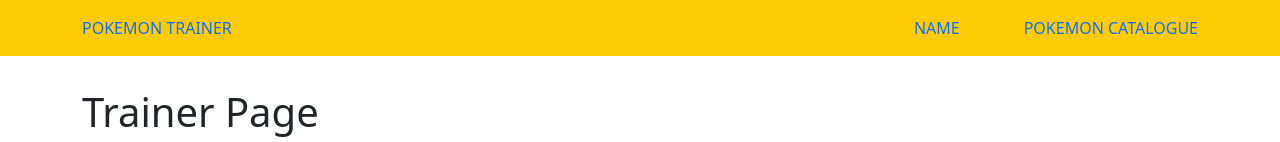
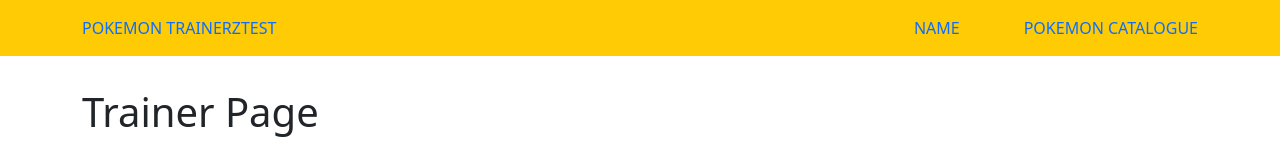
Before and after one commit to nielsenchristoffer93/pokemon-trainer, an Angular app: page /trainer in a window 1280 px wide. Shown: the top 142 px of the page. Built offline with nearby package versions, Linux system fonts and the light colour scheme.

Commit message:
test push

```diff
--- a/src/app/navigation-bar/navigation-bar.component.html
+++ b/src/app/navigation-bar/navigation-bar.component.html
@@ -1,6 +1,6 @@
 <nav class="navigation-bar">
   <div class="container">
-    <a href="#">Pokemon Trainer</a>
+    <a href="#">Pokemon TrainerZtest</a>
     <div class="navbar-right">
         <a class="trainer-link" href="#">Name</a>
         <a href="#">Pokemon Catalogue</a>
```
